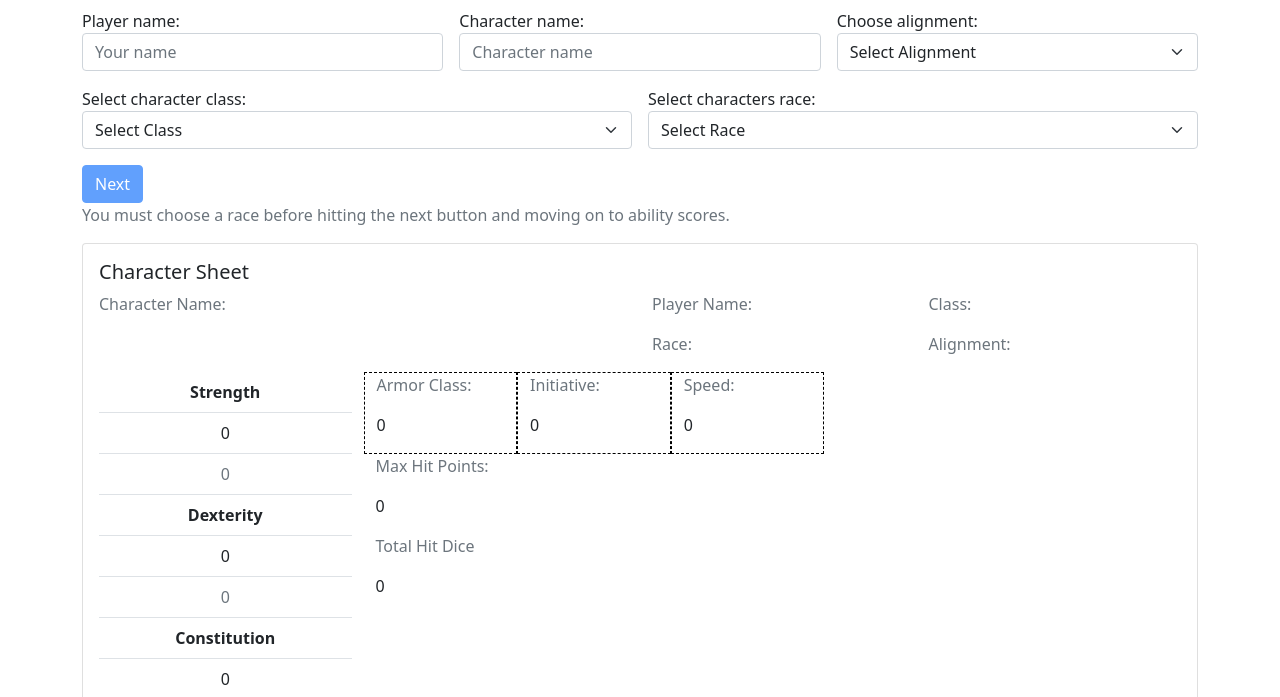
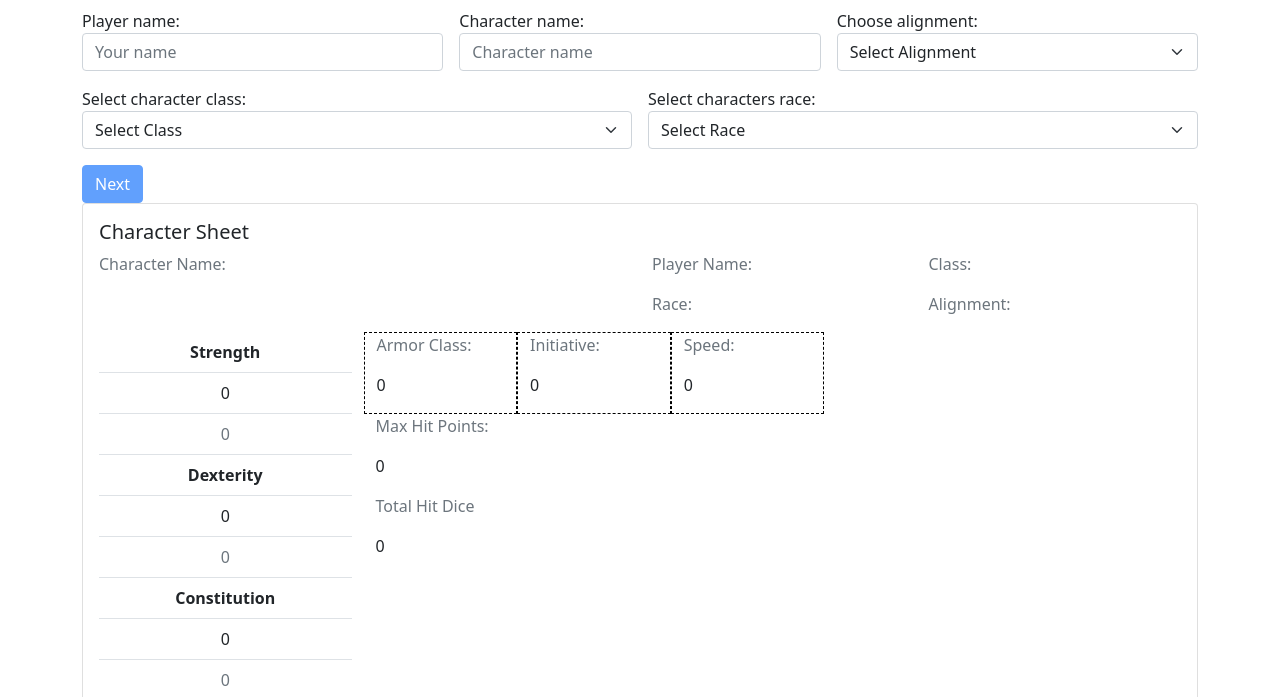
Before and after one commit to MxZoe/character-creator, a website built with webpack: page src/index.html in a window 1280 px wide. Shown: the part 62-759 px from the top of the page. Built offline with nearby package versions, Linux system fonts and the light colour scheme.

Commit message:
remove next button explanation

```diff
--- a/src/index.html
+++ b/src/index.html
@@ -80,7 +80,6 @@
           </div>
         </div>
         <button type="button" class="btn btn-primary" id="nextButton" disabled>Next</button>
-        <p class="text-muted">You must choose a race before hitting the next button and moving on to ability scores.</p>
       </div>
       <div id="abilityScoreSelection">
         <!--buttons for ability score methods-->
```
